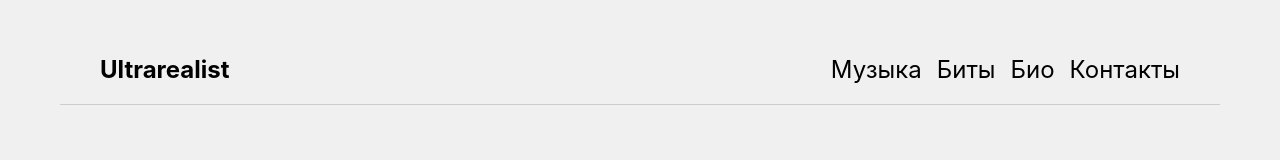
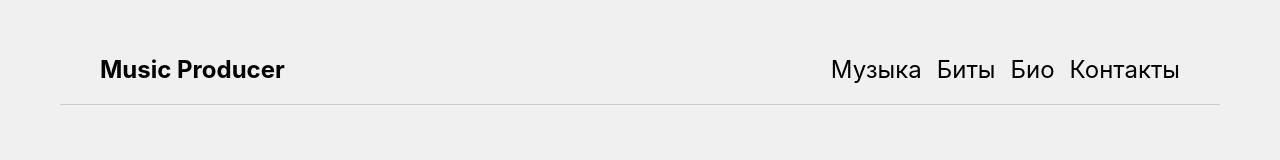
Before and after one commit to adamlean/music_producer, a plain HTML site: page pages/music.html in a window 1280 px wide. Shown: the top 160 px of the page. Drawn offline with Linux system fonts and the light colour scheme; a script that the page names is missing.

Commit message:
Update music.html

```diff
--- a/pages/music.html
+++ b/pages/music.html
@@ -26,7 +26,7 @@
   <header class="header">
         <div class="container">
           <nav class="nav">
-            <a href="../index.html" class="logo">Ultrarealist</a>
+            <a href="../index.html" class="logo">Music Producer</a>
             <ul class="nav_menu">
               <li><a href="./music.html">Музыка</a></li>
               <li><a href="./beats.html">Биты</a></li>
```
